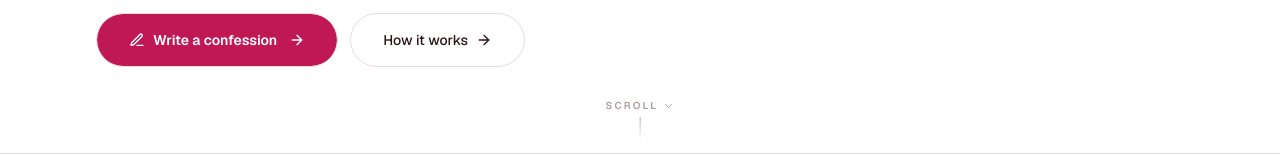
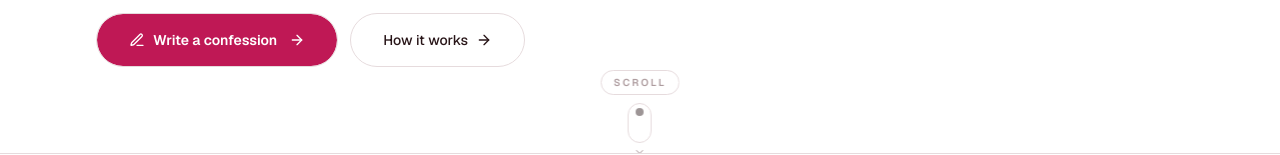
Before and after one commit to RexSixT9/gckconfessions, a Next.js app: page / in a window 1280 px wide. Shown: the part 646-801 px from the top of the page. Built offline with nearby package versions, Linux system fonts and the light colour scheme.

Commit message:
feat: implement smooth scrolling to sections and enhance button interactions on HomePage

```diff
--- a/src/app/page.tsx
+++ b/src/app/page.tsx
@@ -363,6 +363,16 @@ export default function HomePage() {
     [isDesktop]
   );
 
+  function scrollToSection(sectionId: string) {
+    const section = document.getElementById(sectionId);
+    if (!section) return;
+
+    section.scrollIntoView({
+      behavior: reduceHeavyMotion ? "auto" : "smooth",
+      block: "start",
+    });
+  }
+
   return (
     <main className="flex-1 bg-background">
       <section className="snap-section relative flex min-h-[88vh] flex-col items-center justify-center overflow-hidden border-b border-border/50 py-14 md:min-h-[calc(100dvh-var(--header-height))] md:py-0">
@@ -443,7 +453,7 @@ export default function HomePage() {
                     size="lg"
                     variant="outline"
                     className="h-auto gap-2 rounded-full border-border/60 px-8 py-4 text-sm backdrop-blur-sm transition-all hover:border-foreground/35 hover:bg-card/60"
-                    render={<a href="#how-it-works" />}
+                    onClick={() => scrollToSection("how-it-works")}
                   >
                     <>
                       How it works
@@ -483,20 +493,25 @@ export default function HomePage() {
           </div>
         </div>
 
-        <motion.a
-          href="#highlights"
+        <motion.button
+          type="button"
+          onClick={() => scrollToSection("highlights")}
           initial={{ opacity: 0, y: 10 }}
           animate={canStartMotion ? { opacity: 1, y: 0 } : { opacity: 0, y: 10 }}
           transition={{ duration: 0.55, delay: 1.05, ease: "easeOut" }}
-          className="absolute bottom-[max(0.75rem,env(safe-area-inset-bottom))] left-1/2 hidden -translate-x-1/2 flex-col items-center gap-1 text-[10px] font-semibold uppercase tracking-[0.22em] text-muted-foreground/65 transition-colors hover:text-muted-foreground/85 lg:flex"
+          className="absolute bottom-[max(0.65rem,env(safe-area-inset-bottom))] left-1/2 hidden -translate-x-1/2 flex-col items-center gap-2 text-[10px] font-semibold uppercase tracking-[0.22em] text-muted-foreground/65 transition-colors hover:text-muted-foreground/90 focus-visible:outline-none focus-visible:ring-2 focus-visible:ring-ring/40 lg:flex"
           aria-label="Scroll to next section"
         >
-          <span className="flex items-center gap-1">
-            Scroll
-            <ChevronDown className="h-3 w-3" />
+          <span className="rounded-full border border-border/60 bg-card/55 px-3 py-1 backdrop-blur-sm">Scroll</span>
+          <span className="relative flex h-10 w-6 items-start justify-center rounded-full border border-border/60 bg-card/40 p-1 backdrop-blur-sm">
+            <motion.span
+              animate={reduceHeavyMotion ? { y: 0, opacity: 0.8 } : { y: [0, 12, 0], opacity: [0.65, 1, 0.65] }}
+              transition={reduceHeavyMotion ? undefined : { duration: 1.8, repeat: Infinity, ease: "easeInOut" }}
+              className="h-2 w-2 rounded-full bg-foreground/70"
+            />
+            <ChevronDown className="absolute -bottom-4 h-3 w-3 text-muted-foreground/70" />
           </span>
-          <span className="h-6 w-px rounded-full bg-linear-to-b from-muted-foreground/60 to-transparent" />
-        </motion.a>
+        </motion.button>
       </section>
 
       <section className="snap-section mx-auto w-full max-w-7xl px-4 py-9 sm:px-6 sm:py-12 lg:px-8">
```
